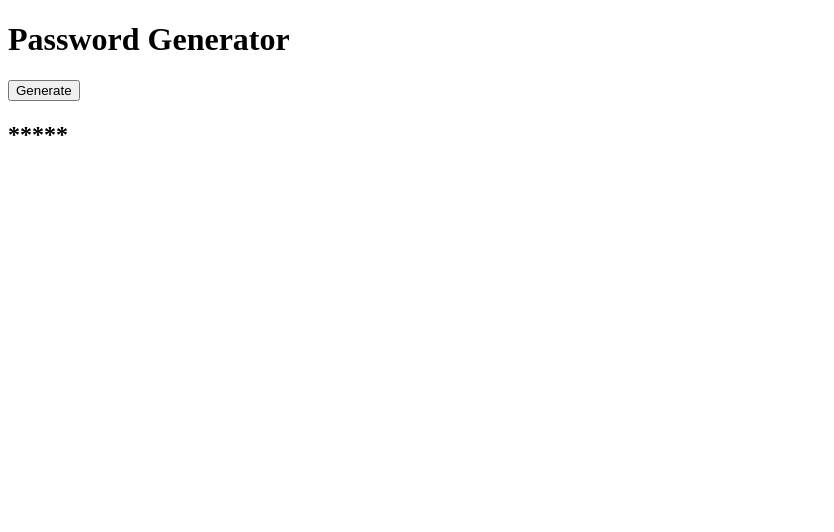
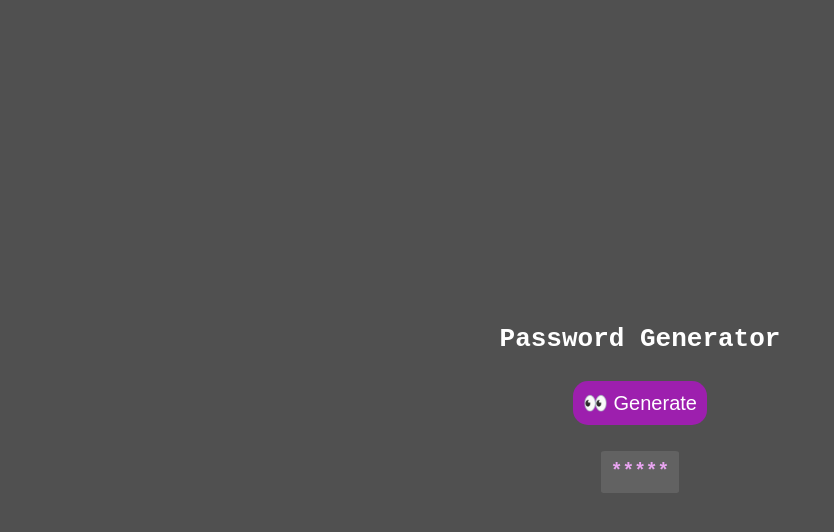
Before and after one commit to solonz/password-generator, a website built with Vite: page index.html in a window 1280 px wide. Shown: the whole page, without its empty margins (0-834 px from the left). Built offline with nearby package versions, Linux system fonts and the light colour scheme.

Commit message:
code implemented

```diff
--- a/src/index.html
+++ b/index.html
@@ -7,7 +7,7 @@
 </head>
 <body>
     <h1>Password Generator</h1>
-    <button>Generate</button>
+    <button>👀 Generate</button>
     <h2>*****</h2>
     <script src="/src/index.js" type="module"></script>
 </body>
--- a/src/index.js
+++ b/src/index.js
@@ -0,0 +1,11 @@
+// console.log("fala mundo!");
+import { nanoid } from 'nanoid';
+import './style.css';
+
+const generateButton = document.querySelector('button');
+const password = document.querySelector('h2');
+
+generateButton.addEventListener('click', () => {
+  const randomPassword = nanoid();
+  password.innerHTML = randomPassword;
+});
--- /dev/null
+++ b/src/style.css
@@ -0,0 +1,36 @@
+body {
+    background-color: #505050;
+    color: white;
+    font-family: monospace;
+    text-align: center;
+    display: flex;
+    flex-direction: column;
+    align-items: center;
+    justify-content: center;
+    min-height: 100vh;
+}
+
+main {
+    background-color: #707070;
+    max-width: 600px;
+    border-radius: 10px;
+    padding: 10px 30px;
+}
+
+h2 {
+    color: #e8a4f0;
+    background-color: rgba(255,255,255,0.1);
+    border-radius: 5%;
+    padding: 10px;
+}
+
+button {
+    background-color: #9d1fae;
+    border: 0 none;
+    padding: 10px;
+    font-size: 20px;
+    color: white;
+    border-radius: 15px;
+    cursor:crosshair;
+    margin: 10px
+  }
```
Also changed, not shown: package.json (+13 -2 lines), .eslintrc.json (added), 2 other files.
